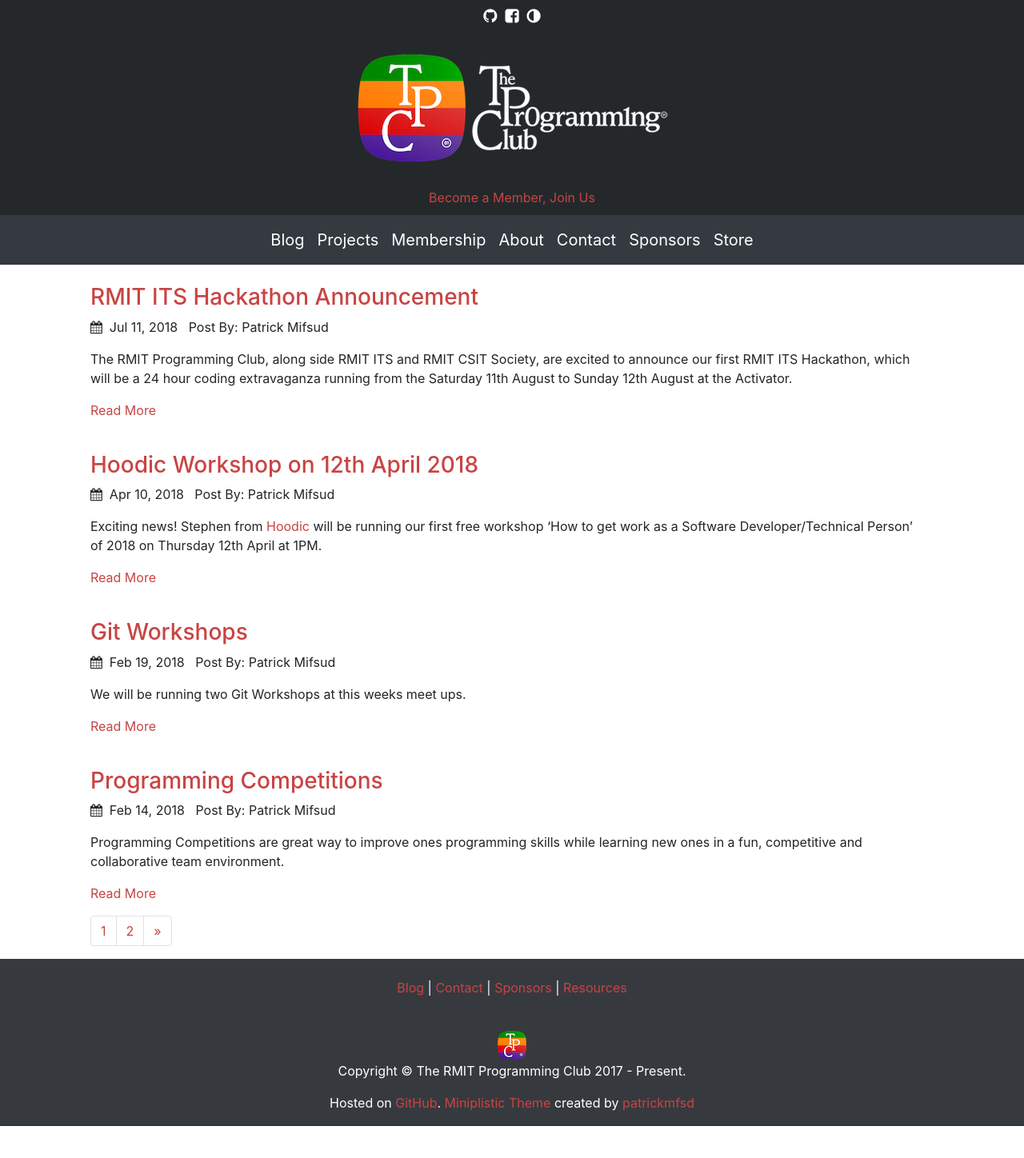
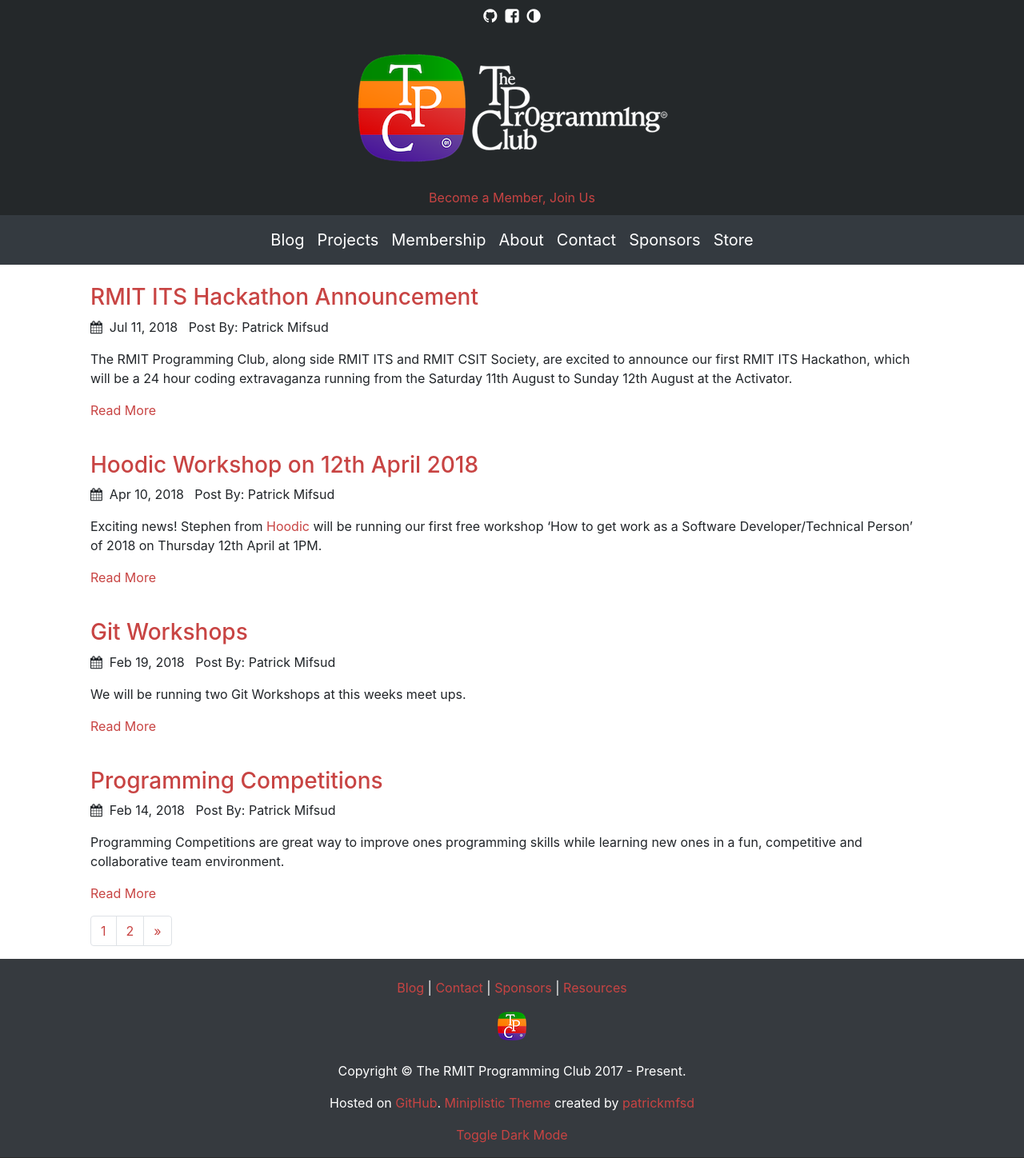
Before and after one commit to rmit-programming-club/rmit-programming-club.github.io, a Jekyll site: the page built from index.html, in a window 1280 px wide. Shown: the whole page at 80% size. Built offline with Jekyll 4.4.1, drawn with Linux system fonts in a browser that asks for light colours; nearby versions of some CDN libraries; the list of posts is cut into pages by our own code; before the commit the page ends 1408 px from its top, so only the background shows below that.

Commit message:
Added Footer Dark Mode text toggle

```diff
--- a/_includes/footer.html
+++ b/_includes/footer.html
@@ -3,9 +3,10 @@
 	<div class="col-md-12">
 	<br>
 	<p><a href=" {{ site.baseurl }}{{ site.blog }}">Blog</a> | <a href=" {{ site.baseurl }}{{ site.contact }}">Contact</a> | <a href=" {{ site.baseurl }}{{ site.sponsors }} ">Sponsors</a> | <a href=" {{ site.baseurl }}{{ site.resources }}">Resources</a></p>
-	<br>
 	<img class="footer-logo" src="{{site.baseurl}}{{ site.footerlogo }}" alt="Footer Logo">
 	<br>
+	<br>
 	<p>Copyright &copy; {{ site.title }} 2017 - Present.</p>
-		<p>Hosted on <a href=" {{ site.github }} ">GitHub</a>. <a href="https://github.com/patrickmfsd/Miniplistic">Miniplistic Theme</a> created by <a href="https://github.com/patrickmfsd">patrickmfsd</a></p>
+	<p>Hosted on <a href=" {{ site.github }} ">GitHub</a>. <a href="https://github.com/patrickmfsd/Miniplistic">Miniplistic Theme</a> created by <a href="https://github.com/patrickmfsd">patrickmfsd</a></p>
+	<p><a><i onclick="theme()"></i>Toggle Dark Mode</a></p>
 </div>
```
